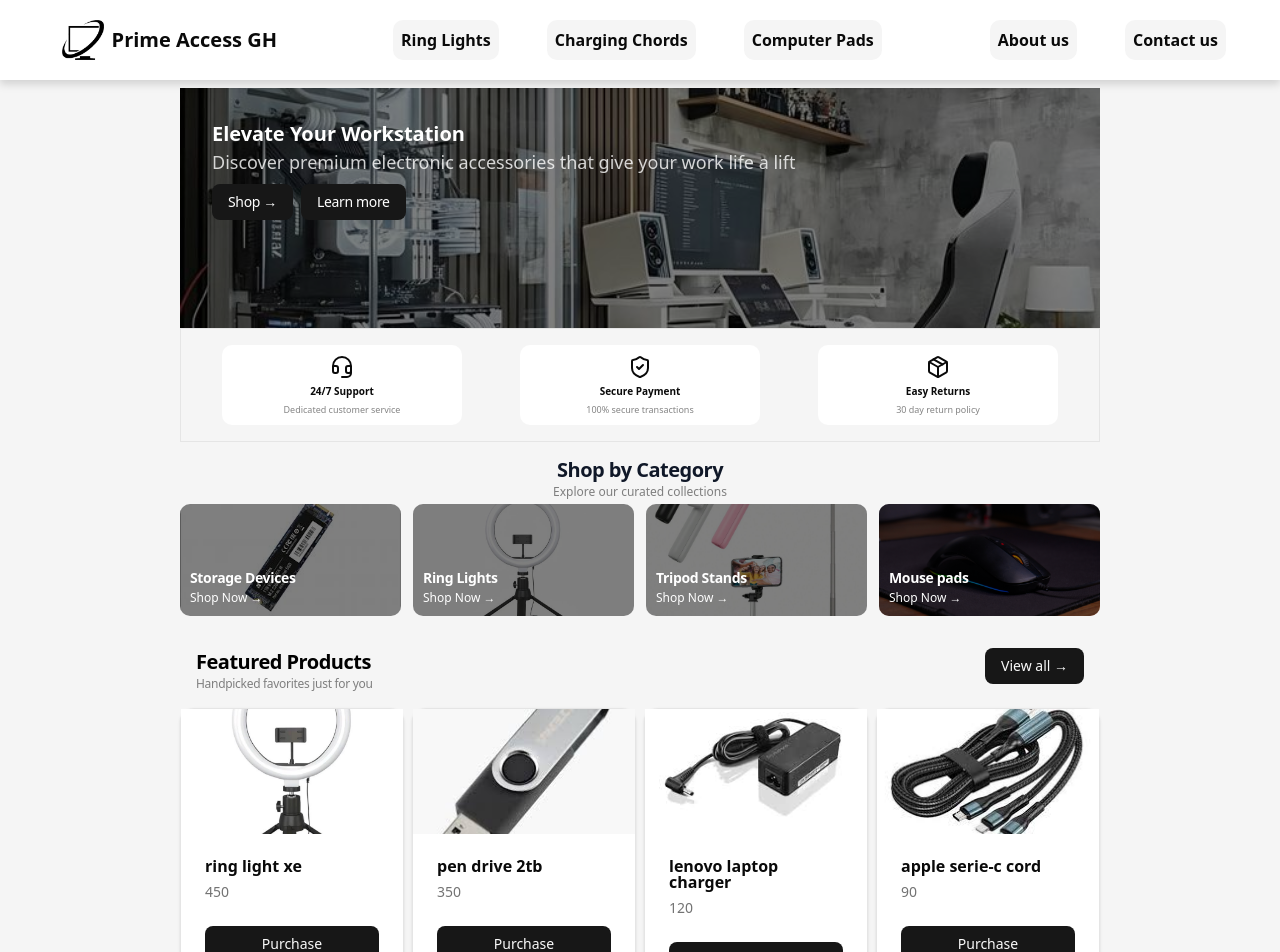
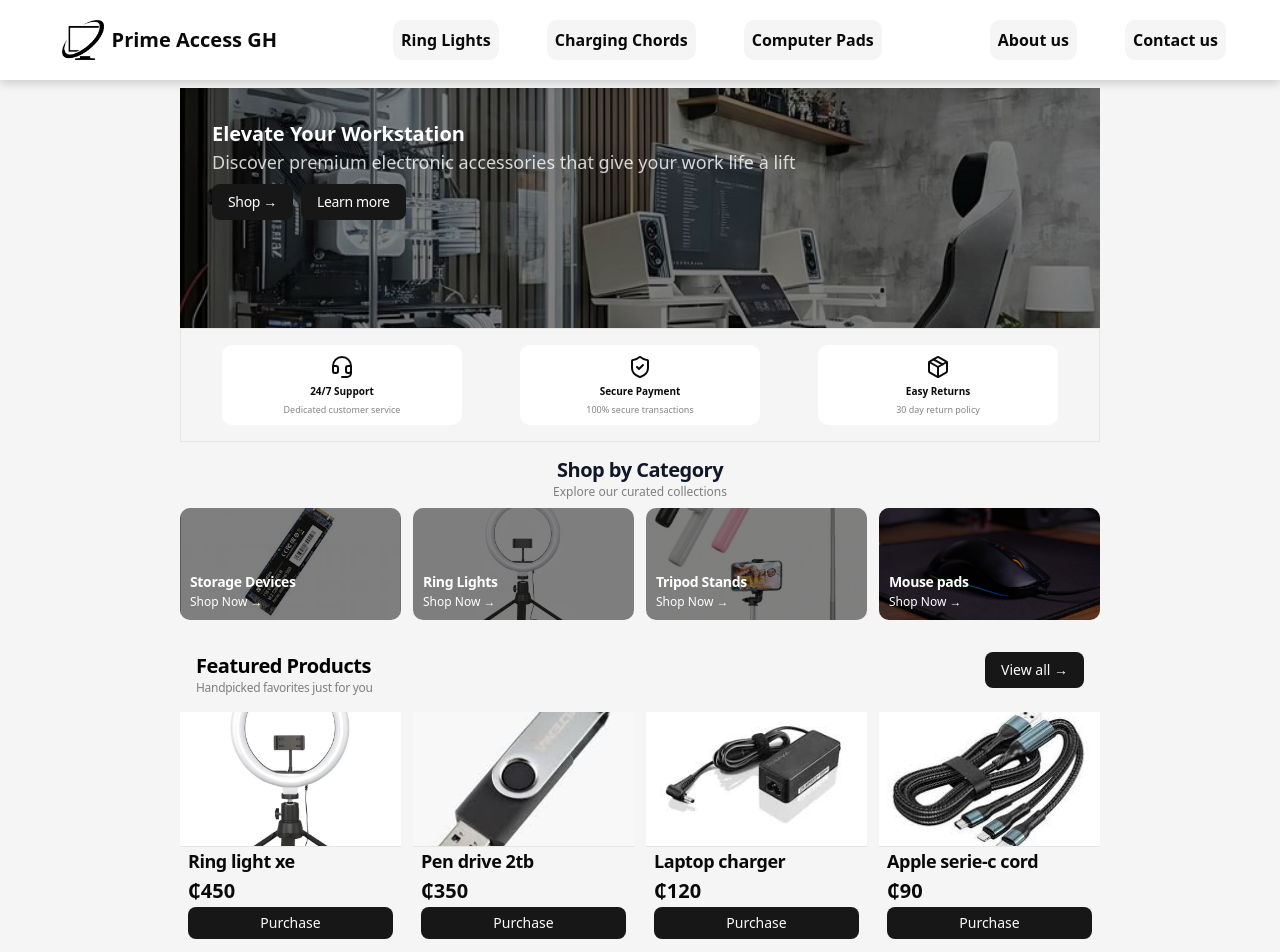
Before and after one commit to ABU-BAW/prime-access-store, a React (Vite) app: page / in a window 1280 px wide. Shown: the top 952 px of the page. Built offline with nearby package versions, Linux system fonts and the light colour scheme.

Commit message:
update feature page

```diff
--- a/src/components/Category.jsx
+++ b/src/components/Category.jsx
@@ -39,7 +39,7 @@ function Category() {
                 Shop by Category
             </h2>
 
-            <p className='text-xs  text-foreground/50 self-center mb-1'>Explore our curated collections</p>
+            <p className='text-xs  text-foreground/50 self-center mb-2'>Explore our curated collections</p>
 
             <div className="grid grid-cols-2 lg:grid-cols-4 gap-3 max-w-5xl w-full ">
                 {
--- a/src/components/Featured.jsx
+++ b/src/components/Featured.jsx
@@ -1,8 +1,6 @@
-import { Badge } from "@/components/ui/badge"
 import { Button } from "@/components/ui/button"
 import {
   Card,
-  CardAction,
   CardDescription,
   CardFooter,
   CardHeader,
@@ -21,25 +19,23 @@ function Featured({featured}) {
                 </div>
                 <span><Button>View all →</Button></span>
             </div>
-            <div className="grid grid-cols-2 lg:grid-cols-4 gap-2 ">
+            <div className="grid grid-cols-2 lg:grid-cols-4 gap-3 ">
                 {
                     featured.map(product => (
-                        <Card className="mx-auto w-full max-w-sm pt-0" key={product.id}>
-                            <img
-                                src= {`${product.image}`}
-                                alt="product image"
-                                className=" aspect-video w-full object-cover "
-                            />
-                            <CardHeader>
-                                <CardTitle>{product.name}</CardTitle>
-                                <CardDescription>
-                                    {product.price}
-                                </CardDescription>
-                            </CardHeader>
-                            <CardFooter>
-                                <Button className="w-full">Purchase</Button>
-                            </CardFooter>
-                        </Card>
+                        <div className="flex flex-col h-56 w-full mb-3 " key={product.id}>
+                            <div className=" w-full h-[60%]">
+                                <img
+                                 src={`${product.image}`}
+                                 alt="product image"
+                                 className="object-cover w-full h-full"
+                                 />
+                            </div>
+                            <div className="flex flex-col gap-1.5 px-2  border-t ">
+                                <h3 className="text-lg tracking-tight font-semibold">{product.name}</h3>
+                                <p className="text-xl font-bold text-foreground leading-none">{"\u20B5"}{product.price}</p>
+                                <Button className="mb-2 w-full" size="sm">Purchase</Button>
+                            </div>
+                        </div>
                     ))
                 }
             </div>
--- a/src/pages/Home.jsx
+++ b/src/pages/Home.jsx
@@ -7,10 +7,10 @@ import Category from "../components/Category"
 function Home() {
 
     const featured = [
-        {name : "ring light xe", id : 1, price : 450, category: "ring-lights", image : "/fringlight.jpg"},
-        {name : "pen drive 2tb", id : 2, price : 350, category: "storage-device",image : "/usb.jpg"},
-        {name : "lenovo laptop charger", id : 3, price : 120, category: "laptop-chargers",image : "/lct.jpg"},
-        {name : "apple serie-c cord", id : 4, price : 90, category: "data-cables",image : "/cd.jpg"}
+        {name : "Ring light xe", id : 1, price : 450, category: "ring-lights", image : "/fringlight.jpg"},
+        {name : "Pen drive 2tb", id : 2, price : 350, category: "storage-device",image : "/usb.jpg"},
+        {name : "Laptop charger", id : 3, price : 120, category: "laptop-chargers",image : "/lct.jpg"},
+        {name : "Apple serie-c cord", id : 4, price : 90, category: "data-cables",image : "/cd.jpg"}
 ]
 
 
```
